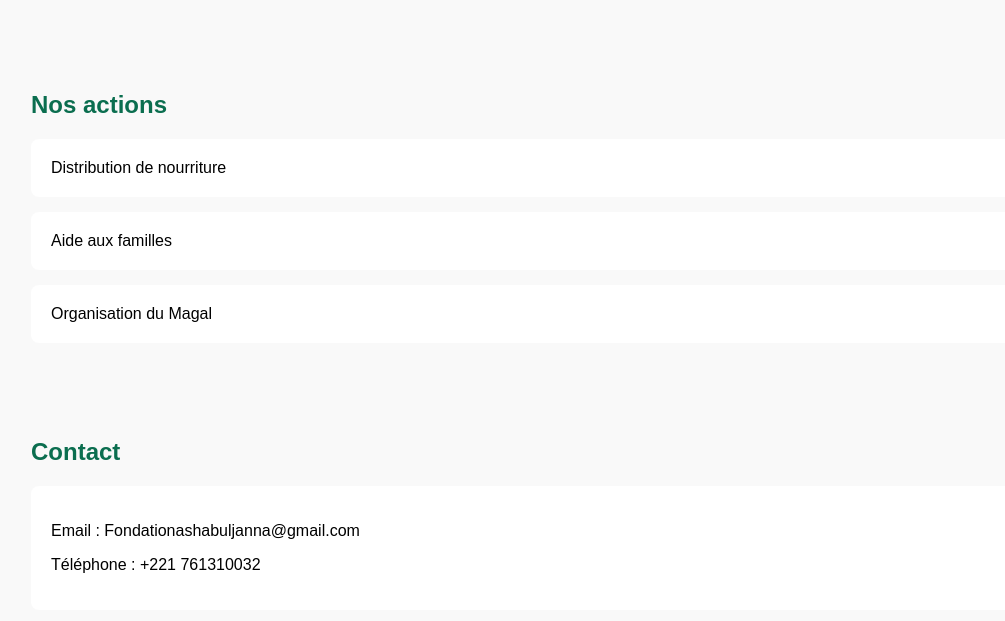
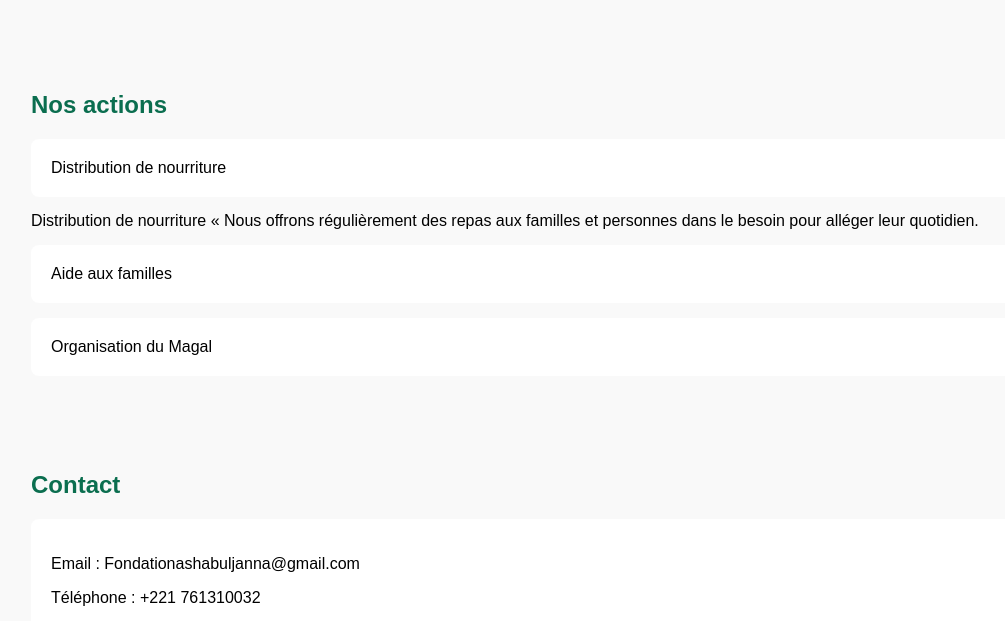
Before and after one commit to sallpape811-sys/fondation-ashabou-janna, a plain HTML site: page index.html in a window 1280 px wide. Shown: the part 853-1474 px from the top of the page, without its empty margins (109-1114 px from the left). Drawn offline with Linux system fonts and the light colour scheme.

Commit message:
Update index.html

```diff
--- a/index.html
+++ b/index.html
@@ -52,7 +52,8 @@
 <section id="projets">
     <h2>Nos actions</h2>
     <div class="box">Distribution de nourriture</div>
-    <div class="box">Aide aux familles</div>
+   Distribution de nourriture
+« Nous offrons régulièrement des repas aux familles et personnes dans le besoin pour alléger leur quotidien.  <div class="box">Aide aux familles</div>
     <div class="box">Organisation du Magal</div>
 </section>
 
```
